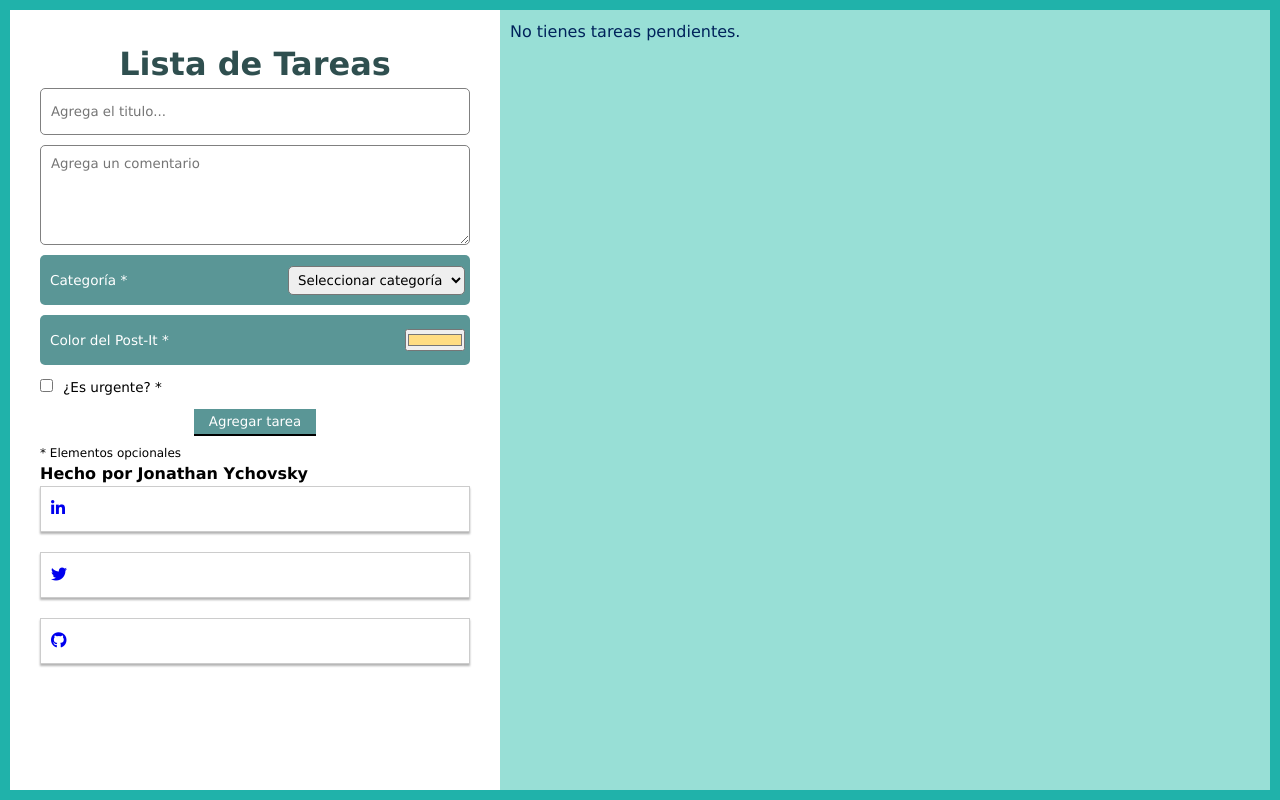
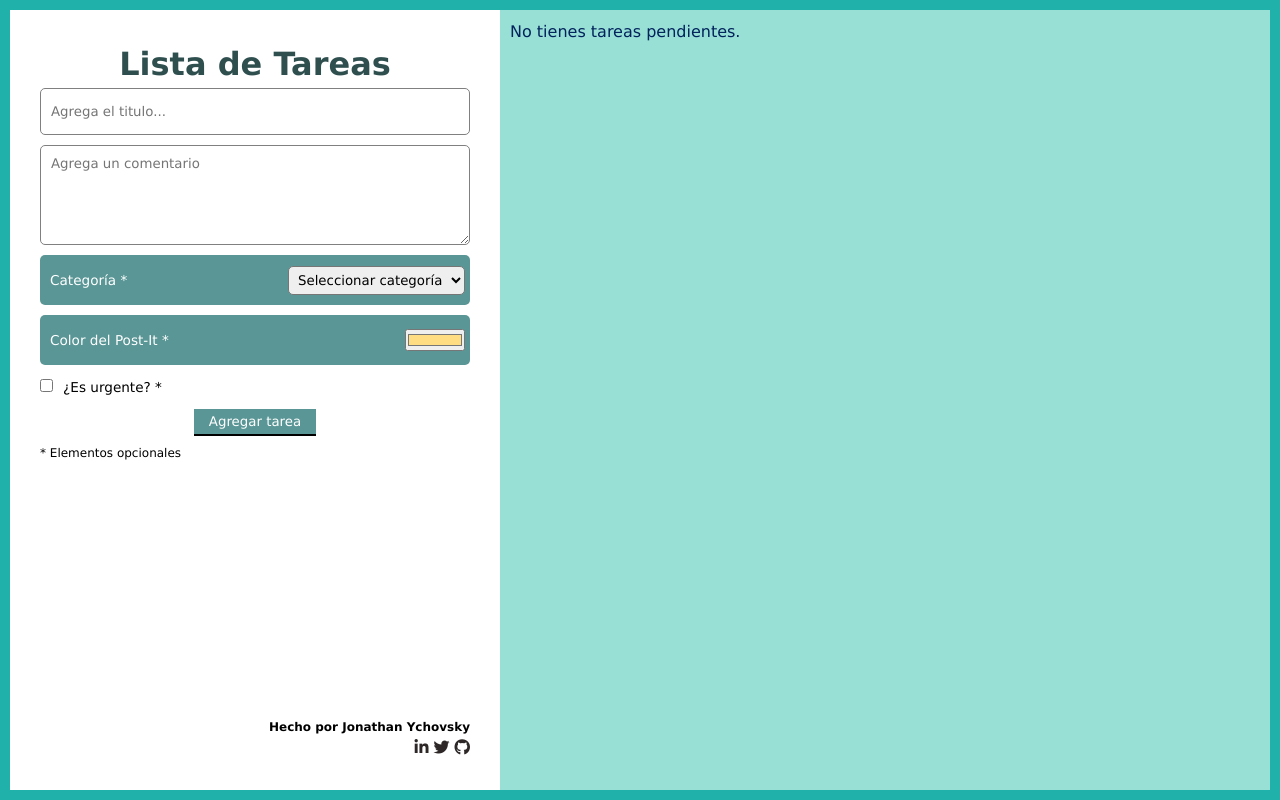
Before and after one commit to jonycho/to-do-list, a plain HTML site: page index.html in a window 1280 px wide. Drawn offline with Linux system fonts and the light colour scheme.

Commit message:
Update styles.css

```diff
--- a/styles.css
+++ b/styles.css
@@ -24,9 +24,10 @@ h1{
 
 .container{
     background-color: white;
-    /* margin:30px auto; */
     padding:30px;
     flex: 1 350px;
+    flex-direction: column;
+    display: flex;
 }
 
 
@@ -63,14 +64,14 @@ textarea{
 }
 
 
-ul{
+.li-container{
     padding: 0;
     display: flex;
     flex-wrap: wrap;
     gap:10px;
 }
 
-li{
+.li-container li{
     padding: 10px;
     box-shadow: 0 2px 2px rgb(0,0,0,0.3);
     border: 1px solid #ccc;
@@ -80,12 +81,12 @@ margin-bottom:10px;
 flex:1 350px;
 
 }
-li h2{
+.li-container li h2{
     font-size: 1.25em;
     color: #00235B;
 }
 
-li p{
+.li-container li p{
     border-radius: 5px;
 padding: 5px;
 margin:0;
@@ -185,3 +186,33 @@ label{
 .opcional{
     font-size: 0.75em;
 }
+
+.author{
+    align-self: end;
+    flex: 1;
+    display: flex;
+    align-items: end;
+    flex-direction: column;
+    justify-content: end;
+}
+
+h4{
+    font-size: 0.75em;
+
+}
+
+.redes{
+    list-style: none;
+    padding: 0;
+    margin-left: 5px;
+    display: flex;
+    gap:5px;
+}
+
+.redes a{
+    color:#2D2727;
+}
+
+.redes a:hover{
+    color:rgb(90, 150, 150);
+}
```
